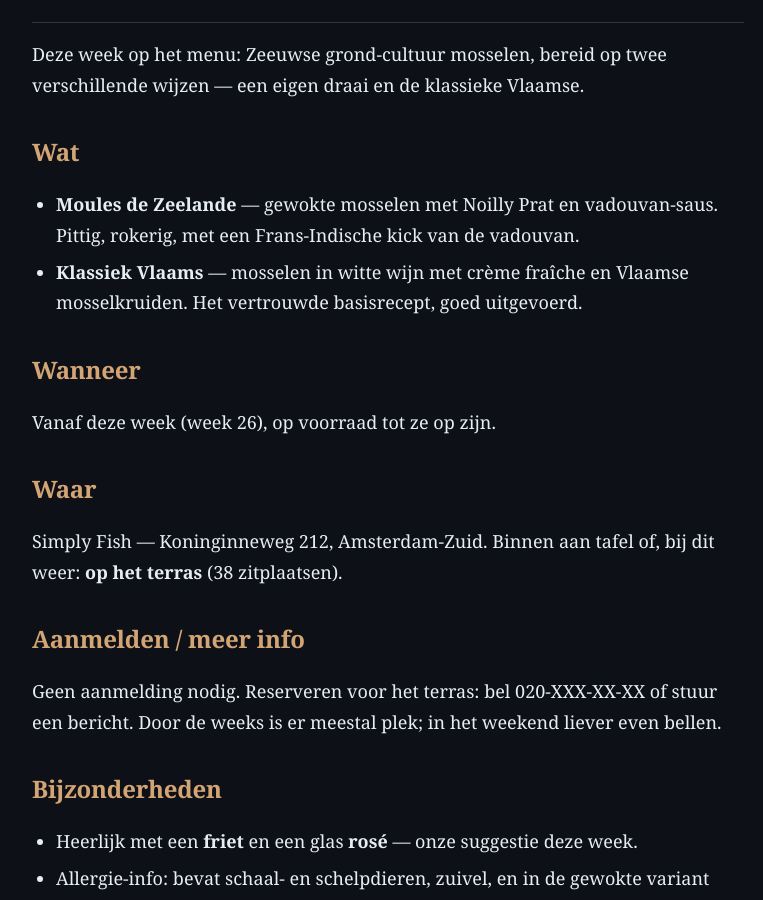
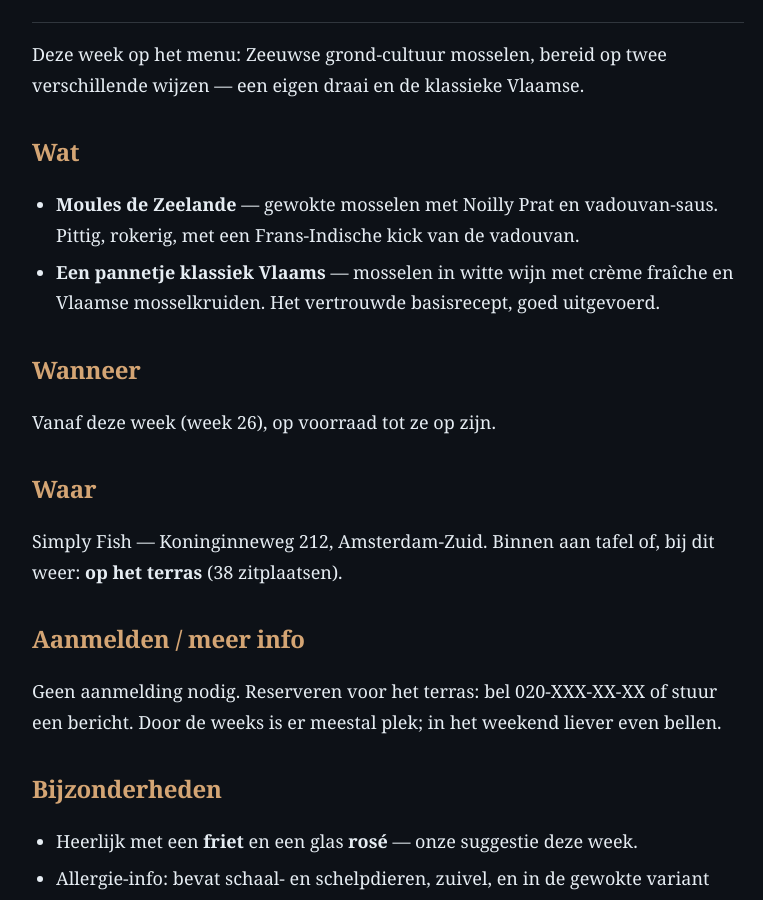
Before and after one commit to thomasl-99/LA-Notes, a Jekyll site: the page built from _posts/2026-06-24-simply-fish-zeeuwse-mosselen.md, in a window 1280 px wide and 900 px high, scrolled down 568 px. Shown: the whole window, without its empty margins (252-1015 px from the left). Built offline with Jekyll 4.4.1, drawn with Linux system fonts in a browser that asks for light colours.

Commit message:
Klassiek Vlaams → 'een pannetje klassiek Vlaams' (jouw formulering)

```diff
--- a/_posts/2026-06-24-simply-fish-zeeuwse-mosselen.md
+++ b/_posts/2026-06-24-simply-fish-zeeuwse-mosselen.md
@@ -24,8 +24,9 @@ verschillende wijzen — een eigen draai en de klassieke Vlaamse.
 - **Moules de Zeelande** — gewokte mosselen met Noilly Prat en
   vadouvan-saus. Pittig, rokerig, met een Frans-Indische kick van de
   vadouvan.
-- **Klassiek Vlaams** — mosselen in witte wijn met crème fraîche en
-  Vlaamse mosselkruiden. Het vertrouwde basisrecept, goed uitgevoerd.
+- **Een pannetje klassiek Vlaams** — mosselen in witte wijn met
+  crème fraîche en Vlaamse mosselkruiden. Het vertrouwde basisrecept,
+  goed uitgevoerd.
 
 ## Wanneer
 
```
